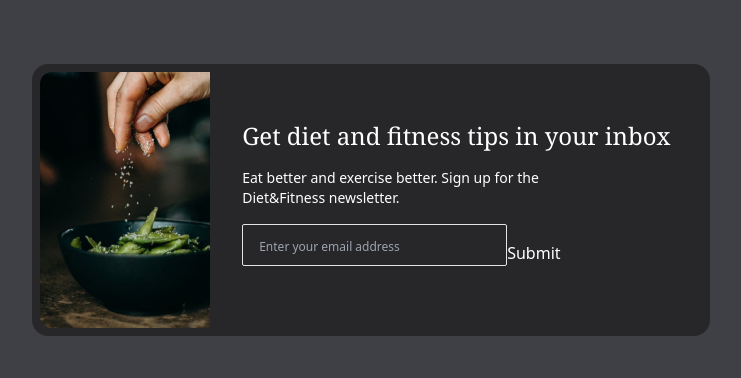
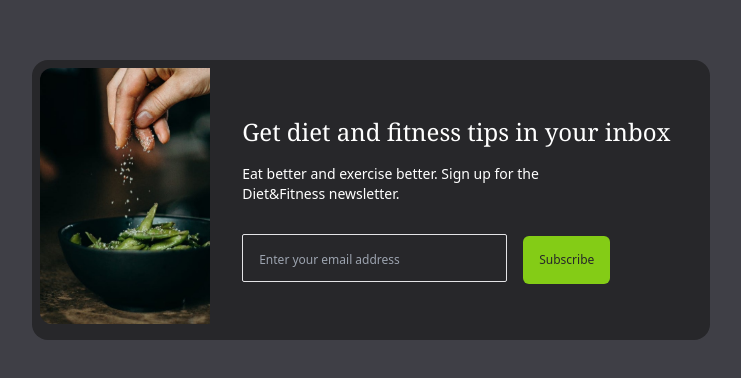
Before and after one commit to Radexman/Email-Card-Clone, a plain HTML site: page dist/index.html in a window 1280 px wide. Shown: the part 200-578 px from the top of the page, without its empty margins (269-1010 px from the left). Drawn offline with Linux system fonts and the light colour scheme.

Commit message:
Styling Complete

```diff
--- a/dist/index.html
+++ b/dist/index.html
@@ -21,13 +21,18 @@
 						<p class="text-center text-sm max-w-xs md:text-left">
 							Eat better and exercise better. Sign up for the Diet&Fitness newsletter.
 						</p>
-						<form class="flex flex-col space-y-4 md:flex-row">
+						<form class="flex flex-col space-y-4 md:flex-row md:items-center md:justify-center">
 							<input
 								type="email"
 								placeholder="Enter your email address"
-								class="bg-zinc-800 border border-zinc-200 placeholder:text-xs px-4 py-2 rounded-sm md:placeholder:text-left placeholder:text-center"
+								class="bg-zinc-800 h-12 border border-zinc-200 placeholder:text-xs px-4 py-2 rounded-sm md:mt-3 md:placeholder:text-left placeholder:text-center"
 							/>
-							<button type="submit">Submit</button>
+							<button
+								type="submit"
+								class="bg-lime-500 text-zinc-800 rounded-md px-4 py-4 text-xs md:ml-4 hover:bg-lime-800 hover:text-zinc-100 transition duration-200"
+							>
+								Subscribe
+							</button>
 						</form>
 					</div>
 				</div>
```
Also changed, not shown: dist/css/style.css.
